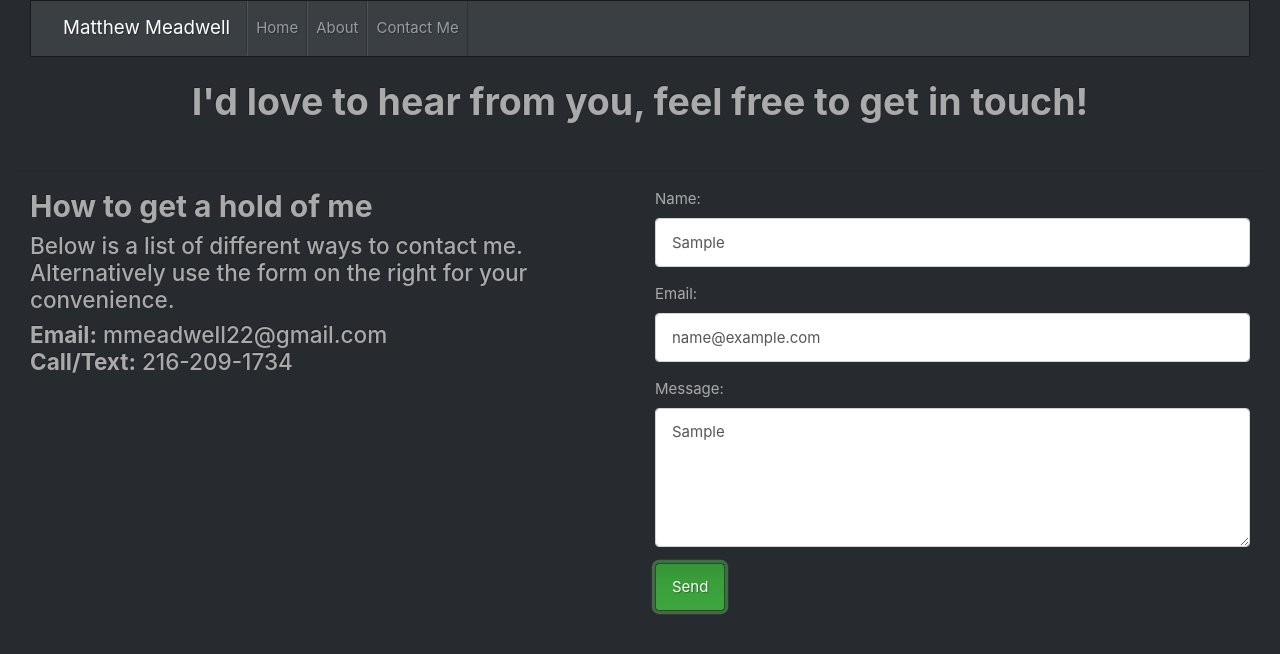
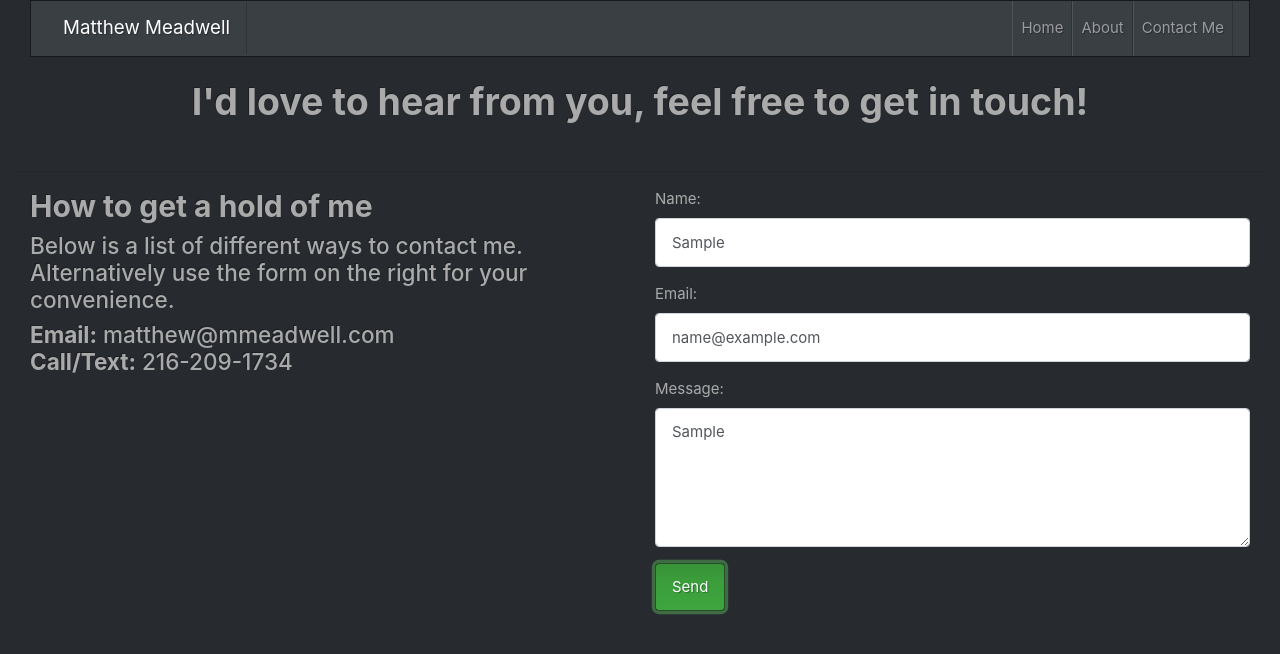
Before and after one commit to mmeadwell22/portfolio, a plain HTML site: page contact.html in a window 1280 px wide. Both pictures are taken after typing "Sample", "name@example.com", "Sample" into the empty fields and a click on the button "Send". Drawn offline with nearby package versions, Linux system fonts and the light colour scheme.

Commit message:
updating contact.html

```diff
--- a/contact.html
+++ b/contact.html
@@ -14,7 +14,7 @@
                     <span class="navbar-toggler-icon"></span>
                 </button>
                 <div class="collapse navbar-collapse" id="navbarColor01">
-                    <ul class="navbar-nav mr-auto">
+                    <ul class="navbar-nav ml-auto">
                         <li class="nav-item">
                             <a class="nav-link" href="http://127.0.0.1:5500/index.html">Home</a>
                         </li>
@@ -40,7 +40,7 @@
             <div class="col-md-6">
                 <h2 class="font-weight-bold">How to get a hold of me</h2>
                 <h4>Below is a list of different ways to contact me. Alternatively use the form on the right for your convenience.</h4>
-                <h4><strong>Email:</strong> mmeadwell22@gmail.com<br />
+                <h4><strong>Email:</strong> matthew@mmeadwell.com<br />
                     <strong>Call/Text:</strong> 216-209-1734
                 </h4>
             </div>
@@ -82,7 +82,7 @@
             if (name != "" && email != "" && msg != "") {
                 Email.send({
                     SecureToken: "72af1c50-0ead-4548-b3f1-9c285bbba681",
-                    To: 'mmeadwell22@gmail.com',
+                    To: 'form@mmeadwell.com',
                     From: "contactformportfolio22@gmail.com",
                     Subject: "CONTACT FORM " + name + " from " + email,
                     Body: msg
```
